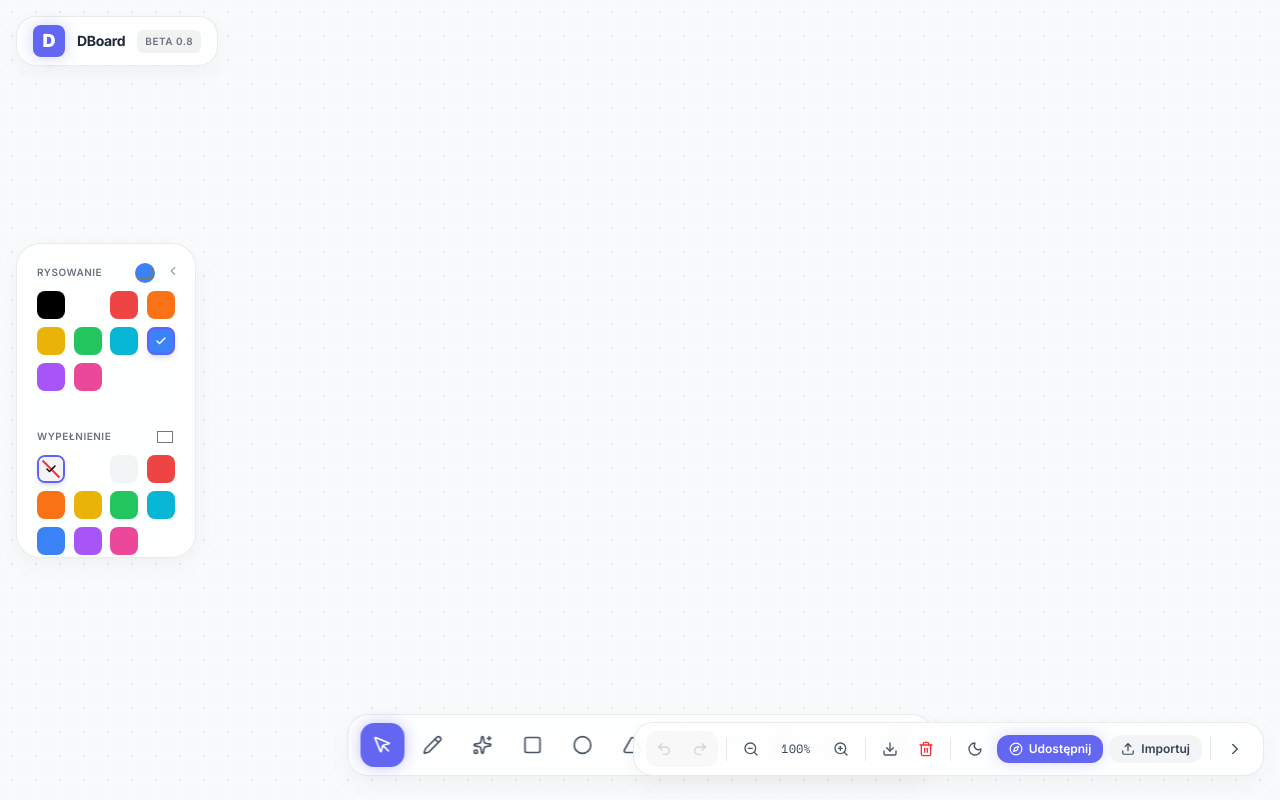
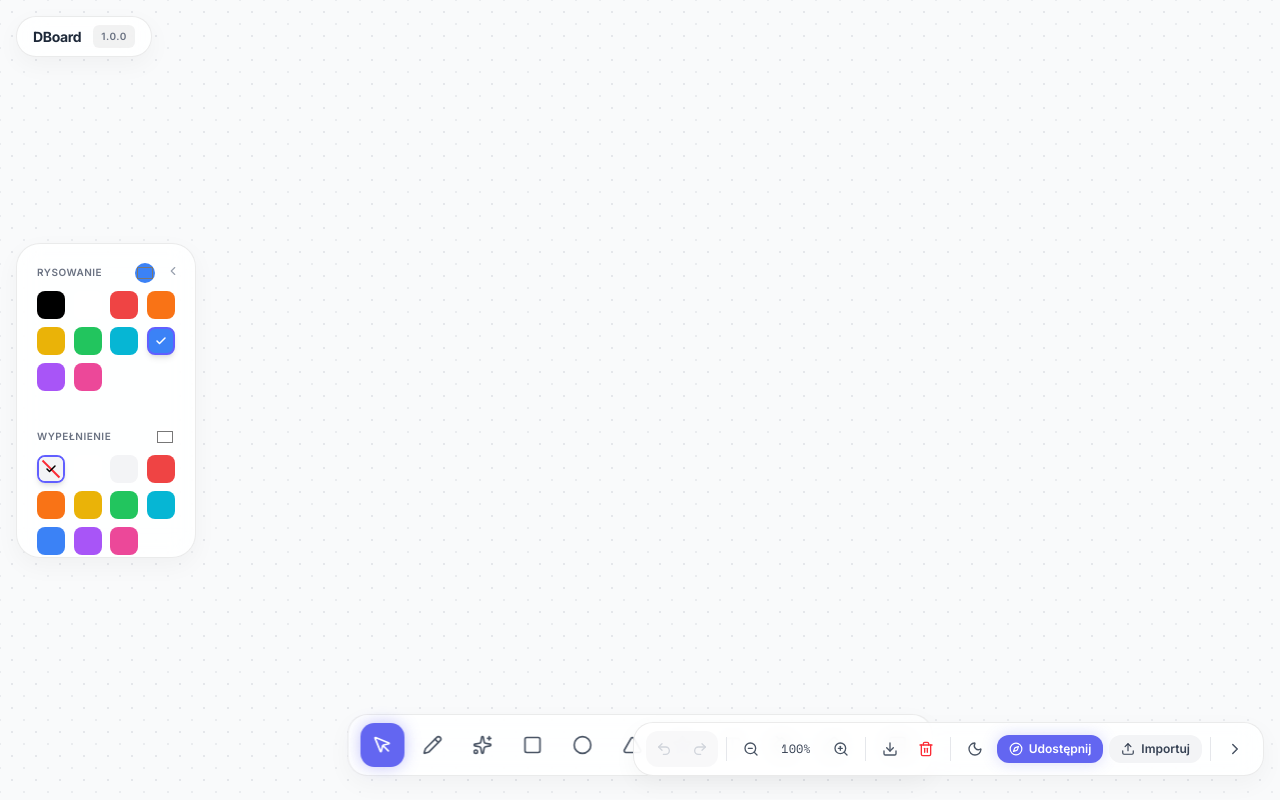
Before and after one commit to Collappo/DBoard, a React (Vite) app: page / in a window 1280 px wide. Built offline with nearby package versions, Linux system fonts and the light colour scheme; a web font is replaced by a local one.

Commit message:
fix: better logo element

```diff
--- a/src/App.tsx
+++ b/src/App.tsx
@@ -1893,12 +1893,12 @@ export default function App() {
       >
         {/* Brand Logo & Title */}
         <div className="flex items-center gap-3 px-4 py-2 rounded-[20px] glass-panel shadow-md pointer-events-auto border border-gray-200/50 dark:border-gray-800/50 animate-in fade-in">
-          <div className="w-8 h-8 rounded-lg bg-[#6366f1] text-white flex items-center justify-center font-black text-lg shadow-[0_0_15px_rgba(99,102,241,0.3)] select-none">
+          {/* <div className="w-8 h-8 rounded-lg bg-[#6366f1] text-white flex items-center justify-center font-black text-lg shadow-[0_0_15px_rgba(99,102,241,0.3)] select-none">
             D
-          </div>
+          </div> */}
           <span className="font-sans font-bold tracking-tight text-sm text-gray-800 dark:text-gray-100">DBoard</span>
           <div className="bg-black/5 dark:bg-white/8 px-2 py-1 rounded-[6px] text-[10px] font-semibold text-gray-500 dark:text-[#a1a1aa] tracking-wider uppercase select-none">
-            Beta 0.8
+            1.0.0
           </div>
         </div>
 
```
